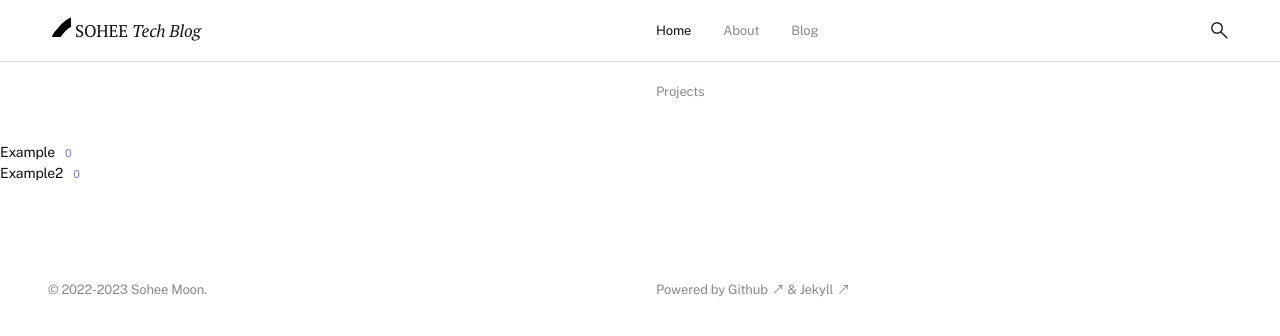
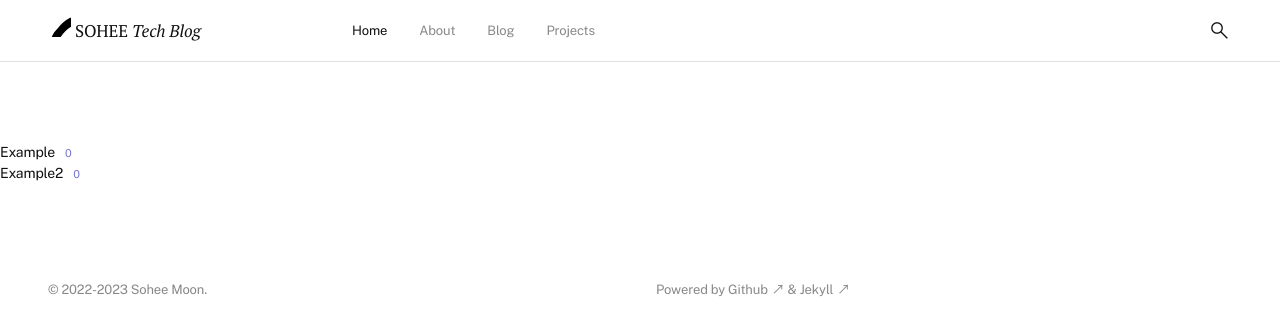
Before and after one commit to soheetech/soheetech.github.io, a Jekyll site: the page built from index.md, in a window 1280 px wide. Shown: the top 336 px of the page. Built offline with Jekyll 4.4.1, drawn with Linux system fonts in a browser that asks for light colours.

Commit message:
Update header.html

```diff
--- a/_includes/header.html
+++ b/_includes/header.html
@@ -1,10 +1,10 @@
 <header class="container d-flex">
-  <h1 class="col col-6-12">
+  <h1 class="col col-3-12">
     <a href="{{ "/" | relative_url }}">
       <svg xmlns="http://www.w3.org/2000/svg" width="23" height="23" version="1.0" viewBox="0 0 23 23"><path fill-rule="evenodd" d="M28 2c-8 2-12 5-18 12-7 7-9 14-9 26s2 18 10 27l9 7c2 1 2 1 0 2-6 3-15 14-17 20-3 8-3 21 0 30a41 41 0 0 0 55 20c5-3 13-11 16-16 1-1 1-1 2 1 3 5 14 14 20 16 8 3 21 3 30 0 8-3 18-13 21-21 3-9 3-22 0-30-2-6-11-17-17-20-1-1-1-1 1-2 4-3 12-11 14-16 6-10 6-22 2-34-3-8-13-18-21-21-9-3-22-3-30 0-6 2-17 11-20 16-1 2-1 2-2 0l-7-8C59 4 52 1 41 0c-6 0-9 0-13 2zm26 10c5 2 9 6 15 14 2 2 3 3 6 3s4-1 6-3c6-8 10-12 15-15 5-2 6-2 15-2 7 0 9 0 13 2 6 3 11 8 15 14 2 5 2 6 2 15 1 8 0 9-2 14-3 5-7 9-15 15-2 2-3 3-3 6s1 4 3 6c8 6 12 10 15 15 2 5 2 6 2 15 1 7 0 9-2 13-3 6-8 11-14 15-5 2-6 3-15 3-8 0-9-1-14-3-5-3-9-7-15-15-3-4-9-4-12 0-6 8-10 12-15 15-5 2-6 3-15 3-8 0-9-1-14-3-6-4-11-9-14-15-2-4-3-6-3-13 0-9 1-10 3-15 3-5 7-9 15-15 2-2 3-3 3-6s-1-4-3-6c-8-6-12-10-15-15-2-5-3-6-3-14s1-10 3-14C17 14 28 8 41 8c6 1 9 1 13 4z"></path></svg> SOHEE <i>Tech Blog</i>
     </a>
   </h1>
-  <div class="col col-3-12 h-nav">{%- include navigation.html -%}</div>
+  <div class="col col-6-12 h-nav">{%- include navigation.html -%}</div>
   <div class="col col-3-12">
     <a href="#" title="Search" alt="Search" class="btn-search in-search"><span class="material-symbols-outlined">search</span></a>
     <a href="#" title="Menu" alt="Menu" id="btn-menu" class="vh"><span class="bar"></span><span class="bar"></span><span class="bar"></span><span class="bar"></span></a>
```
